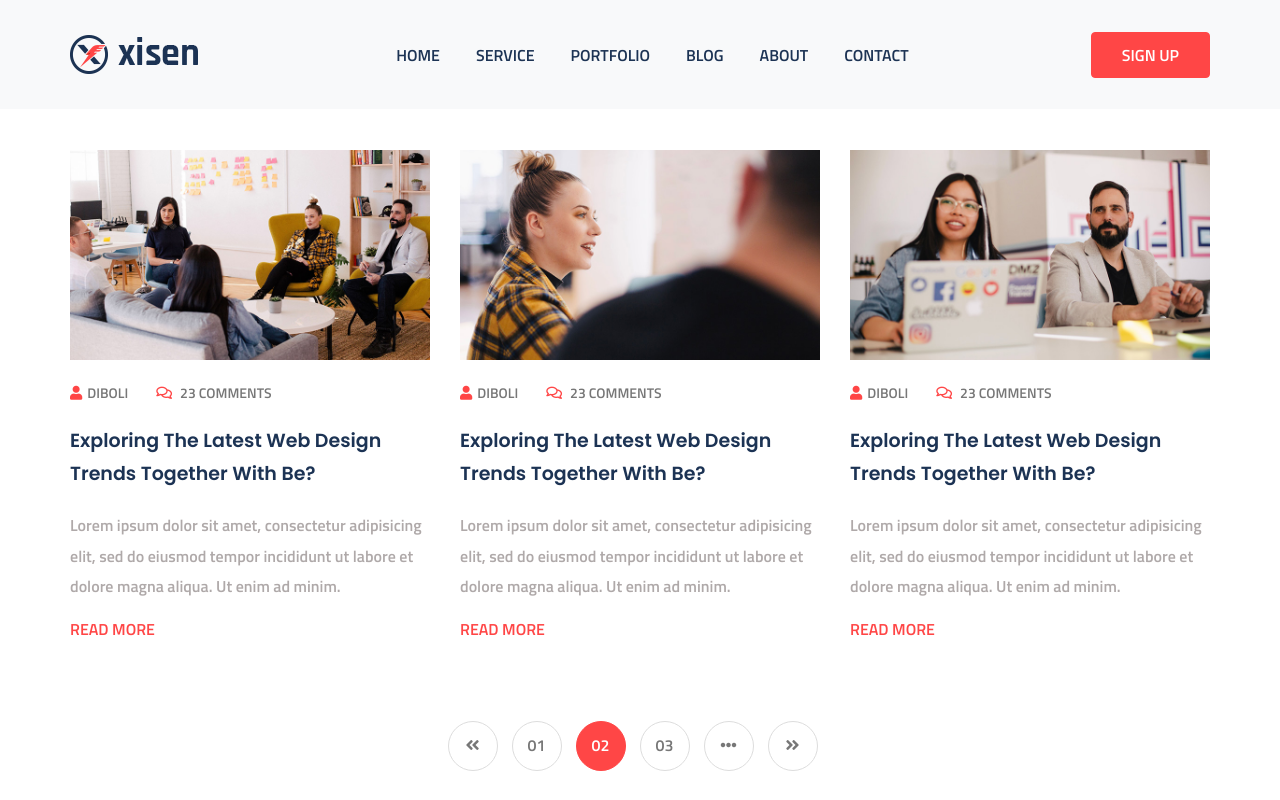
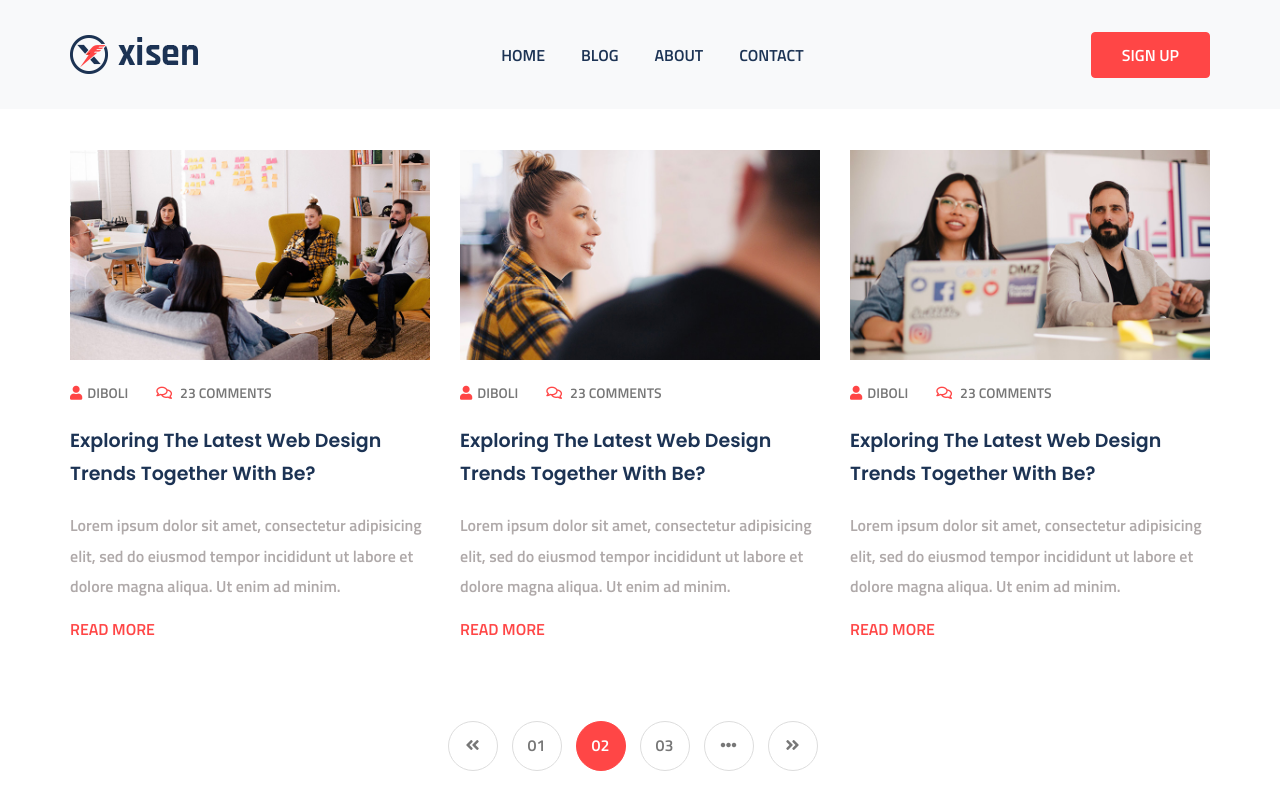
Before and after one commit to sagorpstu/xisen-blog, a plain HTML site: page index.html in a window 1280 px wide. Shown: the top 800 px of the page. Drawn offline with nearby package versions, Linux system fonts and the light colour scheme.

Commit message:
Update index.html

```diff
--- a/index.html
+++ b/index.html
@@ -103,13 +103,7 @@
 				<div class="collapse navbar-collapse" id="collapsibleNavId">
 					<ul class="navbar-nav mx-auto mt-2 mt-lg-0">
 						<li class="nav-item">
-							<a class="nav-link" href="index.html">HOME</a>
-						</li>
-						<li class="nav-item">
-							<a class="nav-link" href="#ser1">SERVICE</a>
-						</li>
-						<li class="nav-item">
-							<a class="nav-link" href="#port">PORTFOLIO</a>
+							<a class="nav-link" href="https://sagorpstu.github.io/xisen-home">HOME</a>
 						</li>
 						<li class="nav-item">
 							<a class="nav-link" href="#blog">BLOG</a>
```
